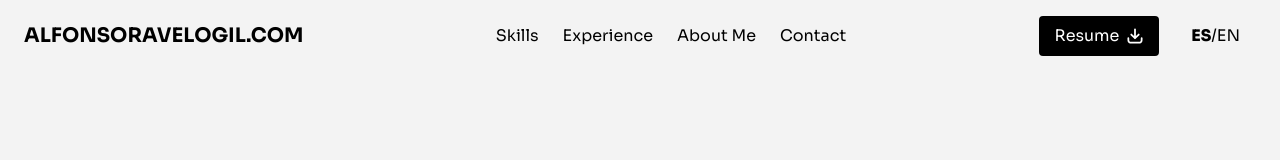
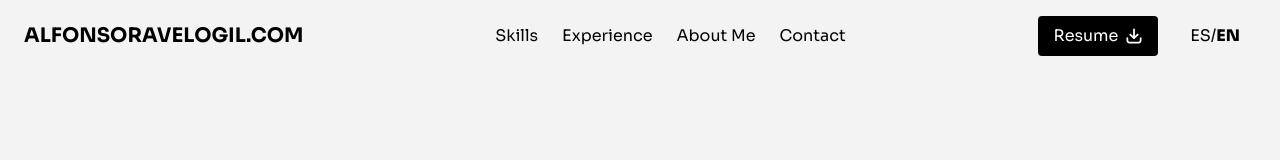
Before and after one commit to kingAlfy/portfolio-2025, a React (Vite) app: page / in a window 1280 px wide. Shown: the top 160 px of the page. Built offline with nearby package versions, Linux system fonts and the light colour scheme.

Commit message:
feat: add language control

```diff
--- a/src/components/ui/IdiomButton.jsx
+++ b/src/components/ui/IdiomButton.jsx
@@ -1,16 +1,19 @@
 import { useState } from "react";
+import useClientLanguage from "../../hooks/useClientLanguage";
 
 const IdiomButton = () => {
-    const [idiom, setIdiom] = useState("ES");
+
+    const { changeLanguage, language } = useClientLanguage();
+
 
     return (
-        <button className="px-4 py-2 h-[40px]">
+        <button className="px-4 py-2 h-[40px]" onClick={() => changeLanguage()}>
             <div className="hover:text-lg transition-all">
-                {idiom === "ES"
+                {language === "ES"
                 ? <span className="font-black">ES</span>
                 : <span className="font-normal">ES</span>}
                 /
-                {idiom === "EN"
+                {language === "EN"
                 ? <span className="font-black">EN</span>
                 : <span className="font-normal">EN</span>}
             </div>
--- /dev/null
+++ b/src/hooks/useClientLanguage.jsx
@@ -0,0 +1,56 @@
+import { useEffect, useState } from "react";
+
+const useClientLanguage = () => {
+
+    const [language, setLanguage] = useState(null);
+
+    const getInitialLanguage = () => {
+        useEffect(() => {
+
+            console.log("useClientLanguage");
+
+            // Try to get the language from the cookie
+            const cookieLanguage = document.cookie
+                .split('; ')
+                .find(row => row.startsWith('king-language='))
+                ?.split('=')[1];
+
+            if (!cookieLanguage) {
+                // If there is no cookie, get the language from the browser
+                const browserLang = navigator.language.substring(0, 2).toUpperCase();
+                const validLangs = ['ES', 'EN'];
+                const defaultLang = validLangs.includes(browserLang) ? browserLang : 'ES';
+
+                // Set the cookie with the detected language
+                document.cookie = `king-language=${defaultLang}; path=/; max-age=31536000`; // 1 year
+                setLanguage(defaultLang);
+            }
+
+            if (cookieLanguage) {
+                setLanguage(cookieLanguage);
+            }
+
+        }, []);
+
+    }
+
+    const setCookieLanguage = (language) => {
+        document.cookie = `king-language=${language}; path=/; max-age=31536000`; // 1 year
+    };
+
+    /**
+     * Change idiom in the cookie and in the state
+     */
+    const changeLanguage = () => {
+        setLanguage(language === "ES" ? "EN" : "ES");
+        setCookieLanguage(language === "ES" ? "EN" : "ES");
+    };
+
+    // Get the initial language before the component is mounted
+    getInitialLanguage();
+
+    return { getInitialLanguage, setCookieLanguage, changeLanguage, language };
+
+};
+
+export default useClientLanguage;
```
